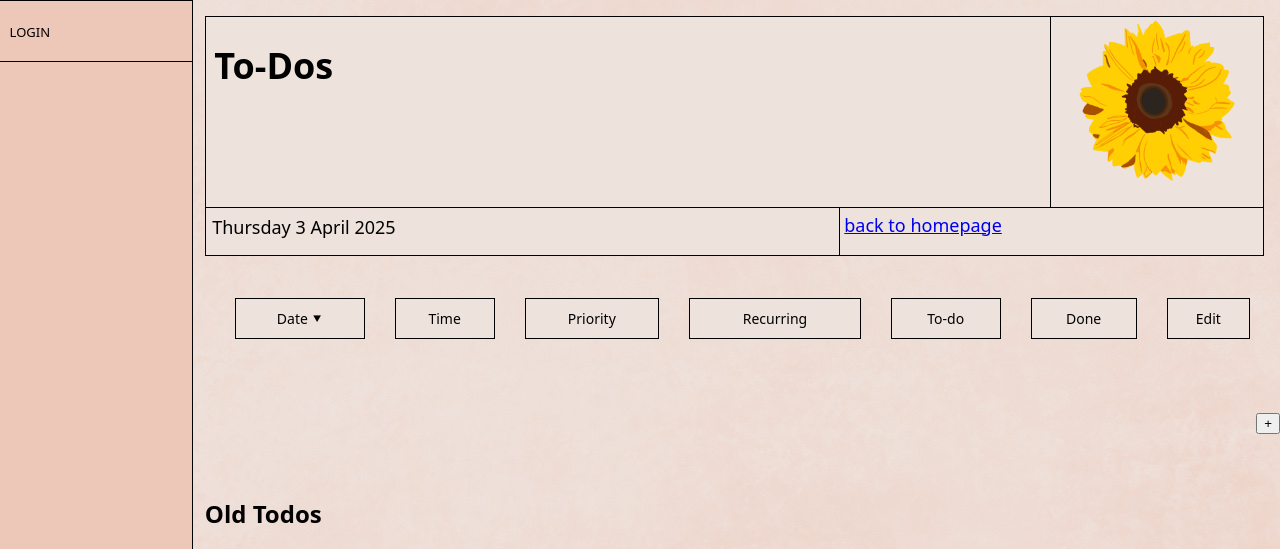
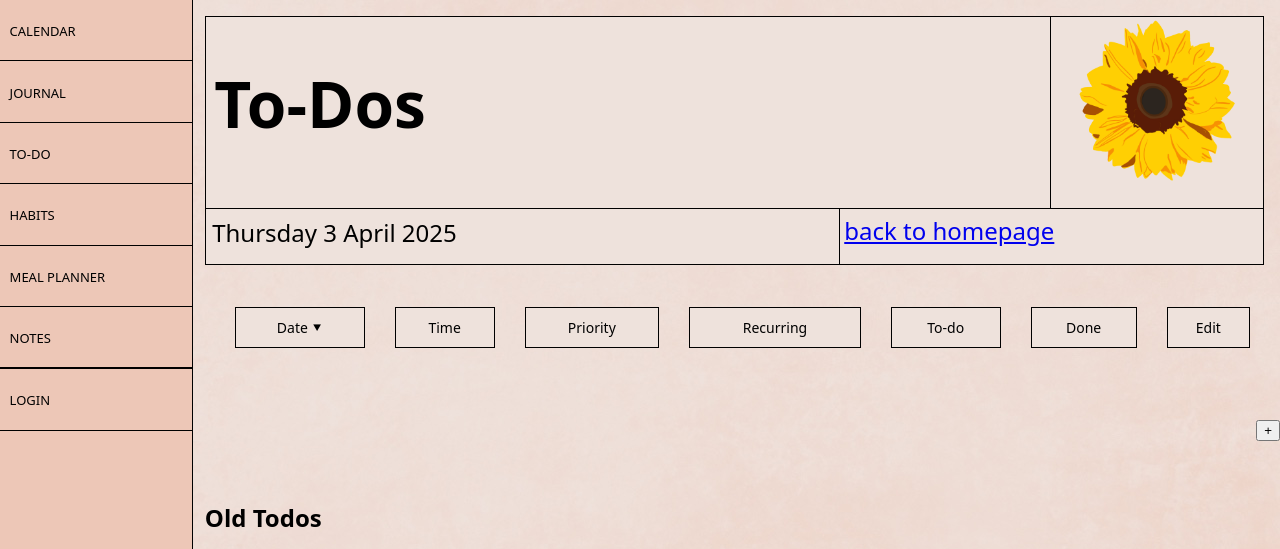
Before and after one commit to Inerud/DailyPlanner-2, a PHP site: page /views/todo.html in a window 1280 px wide. Shown: the top 549 px of the page. Run offline with PHP 8.4, Linux system fonts and the light colour scheme; lists and menus that the app fills with data are empty.

Commit message:
Navigation changes

```diff
--- a/public/css/style.css
+++ b/public/css/style.css
@@ -4,6 +4,12 @@
   color: #bab2b5;
   color: #123C69;
   color:#AC3B61;
+}
+
+.fredericka-the-great-regular {
+  font-family: "Fredericka the Great", serif;
+  font-weight: 400;
+  font-style: normal;
 }
 
 
@@ -25,7 +31,7 @@ body {
   gap: 1.5%;
   height: fit-content;
   margin-left: 16%;
-min-height: 100vh;
+ min-height: 100vh;
 }
 
 /* Sidebar (Tools) */
@@ -88,6 +94,7 @@ min-height: 100vh;
 
 
 /* Header */
+
 .header {
   grid-column: 1 / 6;
   grid-row: 1 / 2;
@@ -108,7 +115,7 @@ min-height: 100vh;
 
   padding-left: 1%;
   text-transform:capitalize ;
-  font-size: large;
+  font-size: xx-large;
   border: solid #000;
   border-width: 0 1px 1px 0;
 }
@@ -135,7 +142,7 @@ min-height: 100vh;
   grid-row-start: 3;
   border: solid #000;
   border-width: 0 1px 0 0;
-  font-size: large;
+  font-size: x-large;
 }
 
 .header .subtitle .arrows {
@@ -148,7 +155,7 @@ min-height: 100vh;
   grid-column: span 2 / span 2;
   grid-column-start: 4;
   grid-row-start: 3;
-  font-size: large;
+  font-size: x-large;
 }
 
 
--- a/public/js/nav.js
+++ b/public/js/nav.js
@@ -6,15 +6,15 @@ const tools = document.getElementById("tools");
 
         tools.innerHTML = `
         <ul>
-            <li><a href="habits">Habits</a></li>
-            <hr>
-            <li><a href="mealplanner">Meal Planner</a></li>
+            <li><a href="../">Calendar</a></li>
             <hr>
             <li><a href="journal">Journal</a></li>
             <hr>
             <li><a href="todo">To-do</a></li>
             <hr>
-            <li><a href="../">Calendar</a></li>
+            <li><a href="habits">Habits</a></li>
+            <hr>
+            <li><a href="mealplanner">Meal Planner</a></li>
             <hr>
             <li><a href="../">Notes</a></li>
             <hr>
--- a/views/account.html
+++ b/views/account.html
@@ -47,6 +47,7 @@
 
     <script src="/js/account.js"></script>
     <script src="/js/auth.js"> </script>
+    <script src="/js/nav.js"></script>
 
 </body>
 
--- a/views/habits.html
+++ b/views/habits.html
@@ -241,5 +241,6 @@
 
     <script src="/js/auth.js"> </script>
     <script src="/js/habits.js"> </script>
+    <script src="/js/nav.js"></script>
 </body>
 </html>
--- a/views/home.html
+++ b/views/home.html
@@ -5,6 +5,8 @@
     <meta charset="UTF-8">
     <meta name="viewport" content="width=device-width, initial-scale=1.0">
     <link rel="preconnect" href="https://fonts.googleapis.com">
+<link rel="preconnect" href="https://fonts.gstatic.com" crossorigin>
+<link href="https://fonts.googleapis.com/css2?family=Fredericka+the+Great&display=swap" rel="stylesheet">
     <title>Home - Daily Planner</title>
     <link rel="stylesheet" href="/css/style.css">
 </head>
@@ -13,7 +15,7 @@
     <div class="container">
         <header class="header">
             <div class="pagetitle">
-                <h1 id="title">Daily Planner</h1>
+                <h1 id="title" class="fredericka-the-great-regular">Daily Planner</h1>
             </div>
             <div class="flower">
                 <img src="/images/Poppy.png" alt="Poppy">
--- a/views/journal.html
+++ b/views/journal.html
@@ -83,6 +83,7 @@
 
     <script src="/js/journal.js"></script>
     <script src="/js/auth.js"> </script>
+    <script src="/js/nav.js"></script>
 </body>
 
 </html>
--- a/views/mealplanner.html
+++ b/views/mealplanner.html
@@ -114,6 +114,7 @@
 
 
     <script src="/js/auth.js"> </script>
+    <script src="/js/nav.js"></script>
 </body>
 
 </html>
--- a/views/todo.html
+++ b/views/todo.html
@@ -92,6 +92,7 @@
 
   <script src="/js/auth.js"> </script>
   <script src="/js/todo.js"> </script>
+  <script src="/js/nav.js"></script>
 </body>
 
 </html>
```
Also changed, not shown: server/config/db.js (line endings or trailing spaces).
